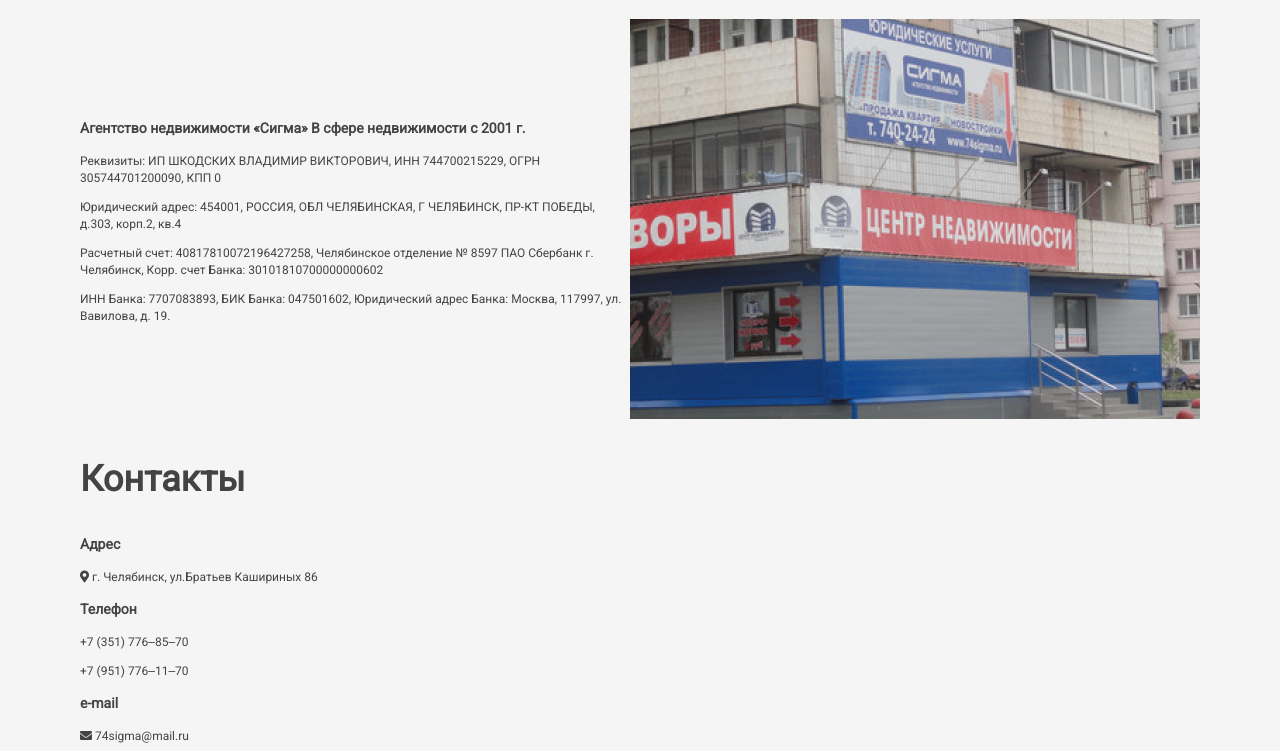
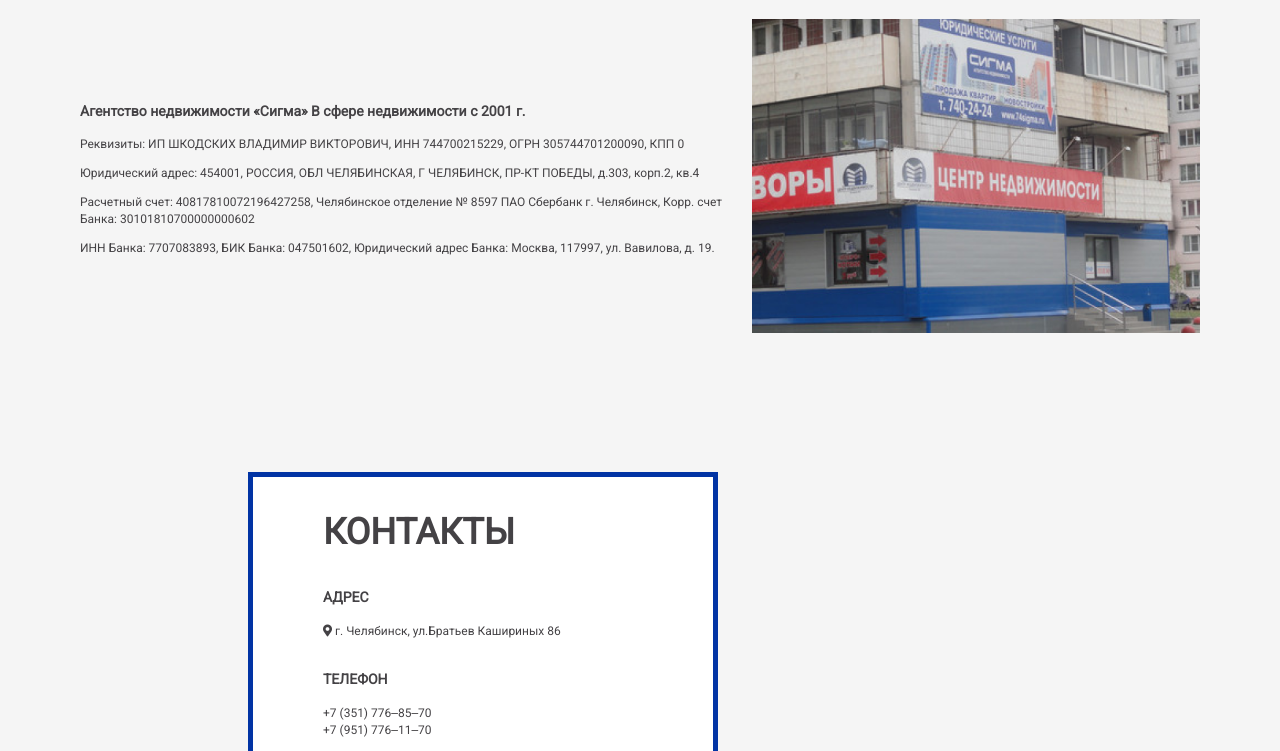
Before and after one commit to mrDen4/sigma, a plain HTML site: page build/contacts.html in a window 1280 px wide. Shown: the part 270-1021 px from the top of the page. Drawn offline with nearby package versions, Linux system fonts and the light colour scheme.

Commit message:
add page with contacts

```diff
--- a/build/contacts.html
+++ b/build/contacts.html
@@ -106,10 +106,10 @@
                         <h3 class="text__subtitle">Адрес</h3>
                         <p class="text__text"><i class="fas fa-map-marker-alt"></i> г. Челябинск, ул.Братьев Кашириных 86</p>
                         <h3 class="text__subtitle">Телефон</h3>
-                        <p class="text__text">+7 (351) 776‒85‒70</p>
-                        <p class="text__text">+7 (951) 776‒11‒70</p>
+                        <a href="tel:+73517768570" class="text__text">+7 (351) 776‒85‒70</a>
+                        <a href="tel:+79517761170" class="text__text">+7 (951) 776‒11‒70</a>
                         <h3 class="text__subtitle">e-mail</h3>
-                        <p class="text__text"><i class="fas fa-envelope"></i> 74sigma@mail.ru</p>
+                        <a href="mailto:74sigma@mail.ru" class="text__text"><i class="fas fa-envelope"></i> 74sigma@mail.ru</a>
                         <ul class="text__socials">
                             <li class="socials__item">
                                 <a href="#" class="item__link">
--- a/src/styles/layout/_contacts.scss
+++ b/src/styles/layout/_contacts.scss
@@ -1,13 +1,47 @@
 .contacts {
+    padding-bottom: 0;
 
     .contacts__about {
         display: flex;
         justify-content: space-between;
         align-items: center;
+
+        @include phones() {
+            flex-direction: column;
+        }
+
+        .about__text {
+            padding-right: 20px;
+            width: 60%;
+
+            @include phones() {
+                width: 100%;
+            }
+        }
+
+        .about__img {
+            width: 40%;
+
+            @include phones() {
+                width: 100%;
+            }
+
+            .img__img {
+                width: 100%;
+            }
+        }
     }
 
     .contacts__map {
         position: relative;
+        min-height: 560px;
+        margin-top: 50px;
+        display: flex;
+        flex-direction: column;
+
+        @include phones() {
+            width: 100%;
+        }
 
         .map__map {
             position: absolute;
@@ -16,10 +50,71 @@
             width: 100%;
             height: 100%;
             z-index: 99;
+            order: 2;
+
+            @include phones() {
+                position: static;
+                height: 400px;
+            }
         }
 
         .map__text {
             z-index: 9999999;
+            display: flex;
+            justify-content: center;
+            flex-direction: column;
+            background: white;
+            position: absolute;
+            top: 15%;
+            left: 15%;
+            border: 5px solid $blue;
+            width: 470px;
+            min-height: 390px;
+            padding: 30px 70px;
+            order: -1;
+
+            @include phones() {
+                width: 100%;
+                position: static;
+                padding-left: 30px;
+            }
+
+            .text__title {
+                font-weight: bold;
+                text-transform: uppercase;
+                color: $black;
+                margin: 0;
+            }
+
+            .text__subtitle {
+                text-transform: uppercase;
+                font-size: 14px;
+                color: $black;
+                font-weight: bold;
+                margin: 0;
+                margin-bottom: 15px;
+                margin-top: 30px;
+            }
+
+            .text__text {
+                margin: 0;
+                color: $black;
+                text-decoration: none;
+                transition: .3s;
+
+                &:hover {
+                    color: $blue;
+                }
+            }
+
+            .text__socials {
+                display: flex;
+                margin-top: 30px;
+
+                .socials__item {
+                    margin-right: 10px;
+                }
+            }
         }
     }
 }
```
Also changed, not shown: src/template/contacts.html (+3 -3 lines), build/assets/styles/main.css.
